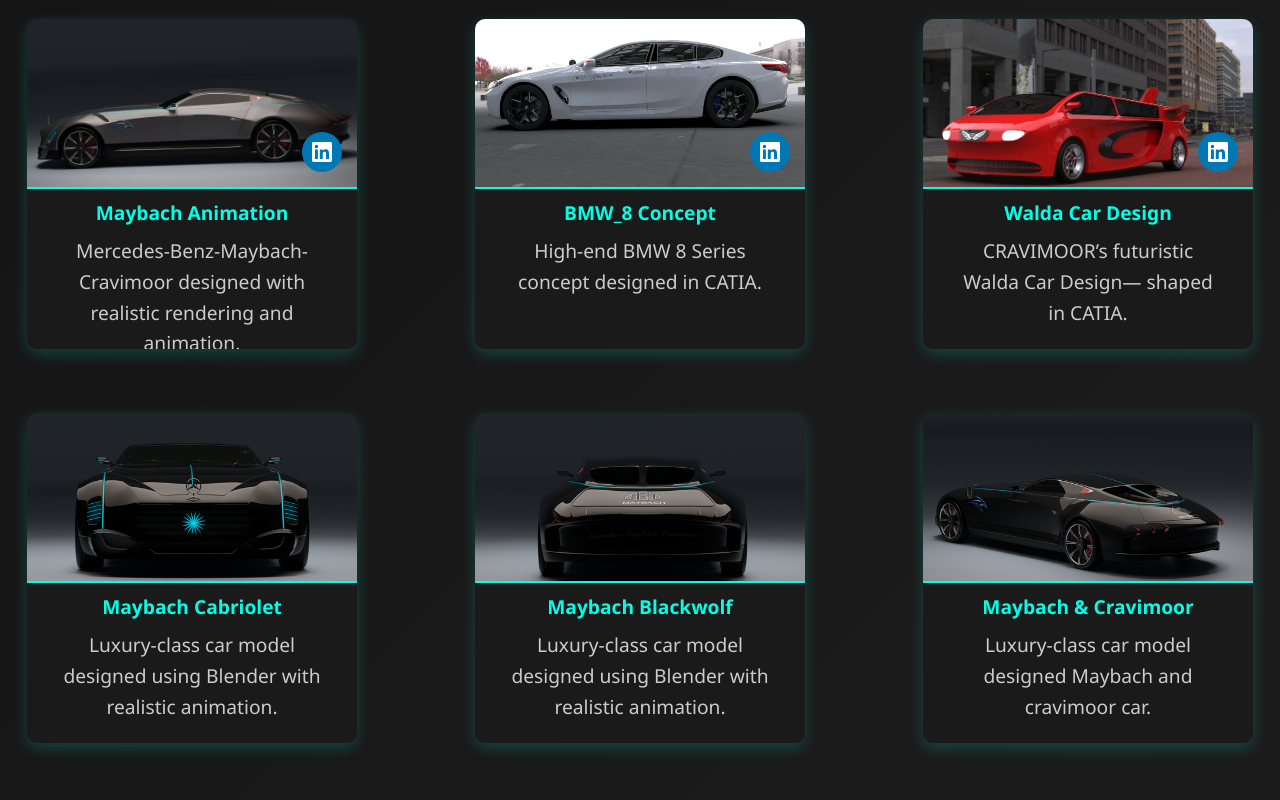
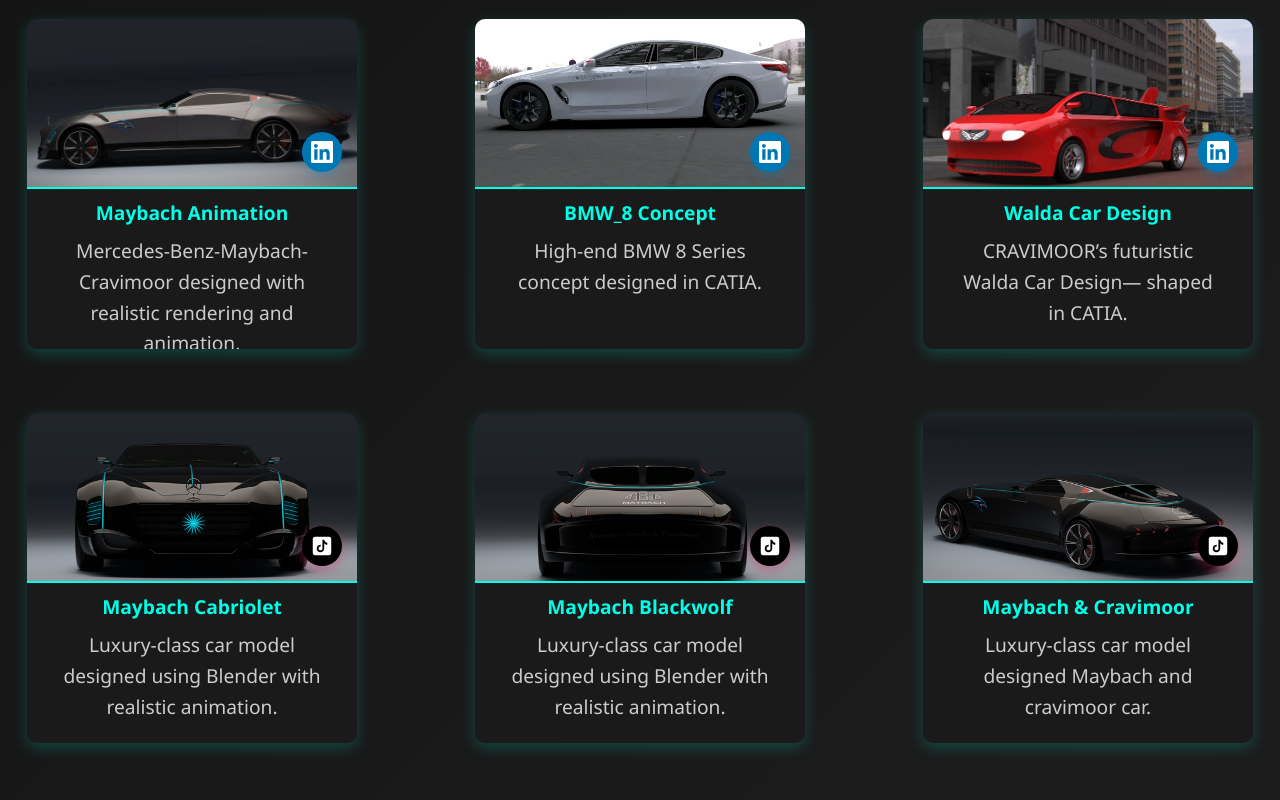
Before and after one commit to Walidghidhaoui/CRAVIMOOR, a React (Create React App) app: page / in a window 1280 px wide. Shown: the part 2480-3280 px from the top of the page. Built offline with nearby package versions, Linux system fonts and the light colour scheme.

Commit message:
Update ProjectCard.css
style: add TikTok and LinkedIn badge styles

```diff
--- a/src/components/ProjectCard.css
+++ b/src/components/ProjectCard.css
@@ -85,3 +85,52 @@
     line-height: 1.5;
     font-size: 0.95rem;
   }
+
+/* الشارات الاجتماعية */
+.social-badge {
+  position: absolute;
+  bottom: 15px;
+  right: 15px;
+  width: 40px;
+  height: 40px;
+  border-radius: 50%;
+  display: flex;
+  align-items: center;
+  justify-content: center;
+  cursor: pointer;
+  transition: all 0.3s ease;
+  z-index: 3;
+}
+
+.social-badge svg {
+  width: 22px;
+  height: 22px;
+}
+
+/* شارة LinkedIn (الأزرق) */
+.linkedin-badge {
+  background-color: #0077B5;
+  box-shadow: 0 4px 12px rgba(0, 119, 181, 0.3);
+}
+
+.linkedin-badge:hover {
+  background-color: #004471;
+  transform: scale(1.1);
+  box-shadow: 0 6px 18px rgba(0, 119, 181, 0.5);
+}
+
+/* شارة TikTok (الأسود مع تأثير التوهج الوردي) */
+.tiktok-badge {
+  background-color: #000000;
+  box-shadow: 0 4px 12px rgba(255, 0, 80, 0.3);
+}
+
+.tiktok-badge:hover {
+  background-color: #FF0050;
+  transform: scale(1.1);
+  box-shadow: 0 6px 18px rgba(255, 0, 80, 0.5);
+}
+
+.tiktok-badge svg {
+  fill: #fff;
+}
```
